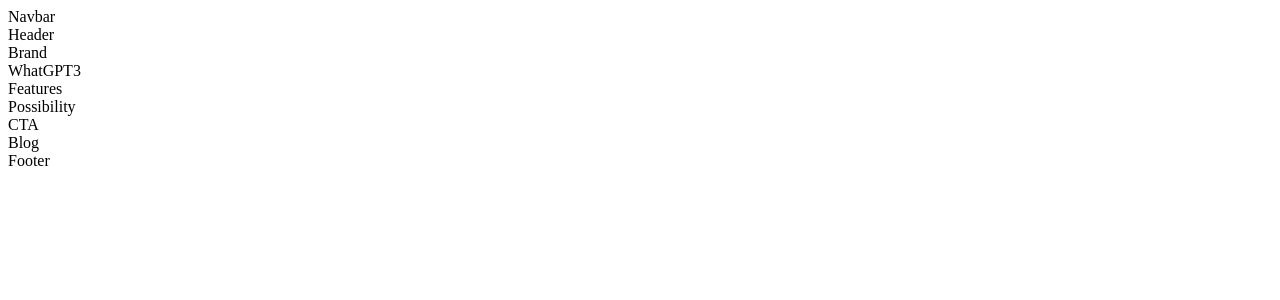
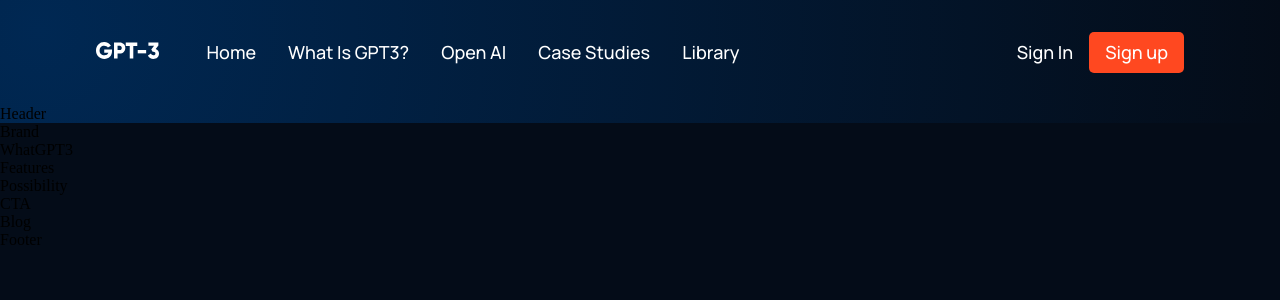
Before and after one commit to Rohail-Zuberi/gpt3, a React (Create React App) app: page / in a window 1280 px wide. Shown: the top 300 px of the page. Built offline with nearby package versions, Linux system fonts and the light colour scheme.

Commit message:
Complete Navbar

```diff
--- /dev/null
+++ b/src/App.css
@@ -0,0 +1,96 @@
+* {
+    box-sizing: border-box;
+    padding: 0;
+    margin: 0;
+    scroll-behavior: smooth;
+}
+
+body {
+    background: var(--color-bg);
+}
+
+a {
+    color: unset;
+    text-decoration: none;
+}
+
+.gradient__bg {
+
+    /* ff 3.6+ */
+    background:-moz-radial-gradient(circle at 3% 25%, rgba(0, 40, 83, 1) 0%, rgba(4, 12, 24, 1) 100%);
+
+    /* safari 5.1+,chrome 10+ */
+    background:-webkit-radial-gradient(circle at 3% 25%, rgba(0, 40, 83, 1) 0%, rgba(4, 12, 24, 1) 100%);
+
+    /* opera 11.10+ */
+    background:-o-radial-gradient(circle at 3% 25%, rgba(0, 40, 83, 1) 0%, rgba(4, 12, 24, 1) 100%);
+
+    /* ie 10+ */
+    background:-ms-radial-gradient(circle at 3% 25%, rgba(0, 40, 83, 1) 0%, rgba(4, 12, 24, 1) 100%);
+
+    /* global 92%+ browsers support */
+    background:radial-gradient(circle at 3% 25%, rgba(0, 40, 83, 1) 0%, rgba(4, 12, 24, 1) 100%);
+
+}
+
+.gradient__text {
+    background: var(--gradient-text);
+    background-clip: text;
+    -webkit-background-clip: text;
+    -webkit-text-fill-color: transparent;
+  }
+
+.section__padding {
+    padding: 4rem 6rem;
+}
+
+.section__margin {
+    margin: 4rem 6rem;
+}
+
+.scale-up-center {
+    -webkit-animation: scale-up-center 0.4s cubic-bezier(0.390, 0.575, 0.565, 1.000) both;
+    animation: scale-up-center 0.4s cubic-bezier(0.390, 0.575, 0.565, 1.000) both;
+}
+
+@-webkit-keyframes scale-up-center {
+    0% {
+        -webkit-transform: scale(0.5);
+        transform: scale(0.5);
+    }
+    100% {
+        -webkit-transform: scale(1);
+        transform: scale(1);
+    }
+}
+
+@keyframes scale-up-center {
+    0% {
+        -webkit-transform: scale(0.5);
+        transform: scale(0.5);
+    }
+    100% {
+        -webkit-transform: scale(1);
+        transform: scale(1);
+    }
+}
+
+@media screen and (max-width: 700px) {
+    .section__padding {
+      padding: 4rem;
+    }
+
+    .section__margin {
+      margin: 4rem;
+    }
+}
+
+@media screen and (max-width: 550px) {
+    .section__padding {
+      padding: 4rem 2rem;
+    }
+
+    .section__margin {
+      margin: 4rem 2rem;
+    }
+}
--- a/src/App.js
+++ b/src/App.js
@@ -1,4 +1,5 @@
 import React from "react";
+import './App.css';
 
 import { Footer, Blog, Possibility, WhatGPT3, Header, Features } from './containers';
 import { CTA, Brand, Navbar } from './components'
--- a/src/components/navbar/Navbar.jsx
+++ b/src/components/navbar/Navbar.jsx
@@ -1,10 +1,49 @@
-import React from 'react'
+import React, { useState } from 'react';
+import { RiMenu3Line, RiCloseLine } from 'react-icons/ri';
+import logo from '../../assets/logo.svg';
 import './navbar.css';
 
 const Navbar = () => {
+  const [toggleMenu, setToggleMenu] = useState(false);
+
   return (
-    <div>
-        Navbar
+    <div className="gpt3__navbar">
+      <div className="gpt3__navbar-links">
+        <div className="gpt3__navbar-links_logo">
+          <img src={logo} />
+        </div>
+        <div className="gpt3__navbar-links_container">
+          <p><a href="#home">Home</a></p>
+          <p><a href="#wgpt3">What is GPT3?</a></p>
+          <p><a href="#possibility">Open AI</a></p>
+          <p><a href="#features">Case Studies</a></p>
+          <p><a href="#blog">Library</a></p>
+        </div>
+      </div>
+      <div className="gpt3__navbar-sign">
+        <p>Sign in</p>
+        <button type="button">Sign up</button>
+      </div>
+      <div className="gpt3__navbar-menu">
+        {toggleMenu
+          ? <RiCloseLine color="#fff" size={27} onClick={() => setToggleMenu(false)} />
+          : <RiMenu3Line color="#fff" size={27} onClick={() => setToggleMenu(true)} />}
+        {toggleMenu && (
+        <div className="gpt3__navbar-menu_container scale-up-center">
+          <div className="gpt3__navbar-menu_container-links">
+            <p><a href="#home">Home</a></p>
+            <p><a href="#wgpt3">What is GPT3?</a></p>
+            <p><a href="#possibility">Open AI</a></p>
+            <p><a href="#features">Case Studies</a></p>
+            <p><a href="#blog">Library</a></p>
+          </div>
+          <div className="gpt3__navbar-menu_container-links-sign">
+            <p>Sign in</p>
+            <button type="button">Sign up</button>
+          </div>
+        </div>
+        )}
+      </div>
     </div>
   )
 }
--- a/src/components/navbar/navbar.css
+++ b/src/components/navbar/navbar.css
@@ -0,0 +1,134 @@
+.gpt3__navbar {
+    display: flex;
+    justify-content: space-between;
+    align-items: center;
+
+    padding: 2rem 6rem;
+}
+
+.gpt3__navbar-links {
+    flex: 1;
+    display: flex;
+    justify-content: flex-start;
+    align-items: center;
+}
+
+.gpt3__navbar-links_logo {
+    margin-right: 2rem;
+}
+
+.gpt3__navbar-links_logo img {
+    width: 62.56px;
+    height: 16.02px;
+}
+
+.gpt3__navbar-links_container {
+    display: flex;
+    flex-direction: row;
+}
+
+.gpt3__navbar-sign {
+    display: flex;
+    justify-content: flex-end;
+    align-items: center;
+}
+
+.gpt3__navbar-links_container p,
+.gpt3__navbar-sign p,
+.gpt3__navbar-menu_container p {
+    color: #fff;
+    font-family: var(--font-family);
+    font-weight: 500;
+    font-size: 18px;
+    line-height: 25px;
+    text-transform: capitalize;
+
+    margin: 0 1rem;
+    cursor: pointer;
+}
+
+.gpt3__navbar-sign button,
+.gpt3__navbar-menu_container button {
+    padding: 0.5rem 1rem;
+    color: #fff;
+    background: #FF4820;
+    font-family: var(--font-family);
+    font-weight: 500;
+    font-size: 18px;
+    line-height: 25px;
+    border: none;
+    outline: none;
+    cursor: pointer;
+    border-radius: 5px;
+}
+
+.gpt3__navbar-menu {
+    margin-left: 1rem;
+
+    display: none;
+    position: relative;
+}
+
+.gpt3__navbar-menu svg {
+    cursor: pointer;
+}
+
+.gpt3__navbar-menu_container {
+    display: flex;
+    justify-content: flex-end;
+    align-items: flex-end;
+    flex-direction: column;
+
+    text-align: end;
+    background: var(--color-footer);
+    padding: 2rem;
+    position: absolute;
+    right: 0;
+    top: 40px;
+    margin-top: 1rem;
+    min-width: 210px;
+    border-radius: 5px;
+    box-shadow: 0px 0px 5px rgba(0,0, 0,0.2);
+}
+
+.gpt3__navbar-menu_container p {
+    margin: 1rem 0;
+}
+
+.gpt3__navbar-menu_container-links-sign {
+    display: none;
+}
+
+@media screen and (max-width: 1050px) {
+    .gpt3__navbar-links_container {
+        display: none;
+    }
+
+    .gpt3__navbar-menu {
+        display: flex;
+    }
+}
+
+@media screen and (max-width: 700px) {
+    .gpt3__navbar {
+        padding: 2rem 4rem;
+    }
+}
+
+@media screen and (max-width: 550px) {
+    .gpt3__navbar {
+        padding: 2rem;
+    }
+
+    .gpt3__navbar-sign {
+        display: none;
+    }
+
+    .gpt3__navbar-menu_container {
+        top: 20px;
+    }
+
+    .gpt3__navbar-menu_container-links-sign {
+        display: block;
+    }
+}
--- /dev/null
+++ b/src/index.css
@@ -0,0 +1,14 @@
+@import url('https://fonts.googleapis.com/css2?family=Manrope:wght@200;300;400;500;600;700;800&display=swap');
+
+:root {
+  --font-family: 'Manrope', sans-serif;
+
+  --gradient-text: linear-gradient(89.97deg, #AE67FA 1.84%, #F49867 102.67%);
+  --gradient-bar: linear-gradient(103.22deg, #AE67FA -13.86%, #F49867 99.55%);
+
+  --color-bg: #040C18;
+  --color-footer : #031B34;
+  --color-blog: #042c54;
+  --color-text: #81AFDD;
+  --color-subtext: #FF8A71;
+}
--- a/src/index.js
+++ b/src/index.js
@@ -1,6 +1,7 @@
 import React from 'react';
 import ReactDOM from 'react-dom/client';
 import App from './App';
+import './index.css';
 
 const root = ReactDOM.createRoot(document.getElementById('root'));
 root.render(
```
